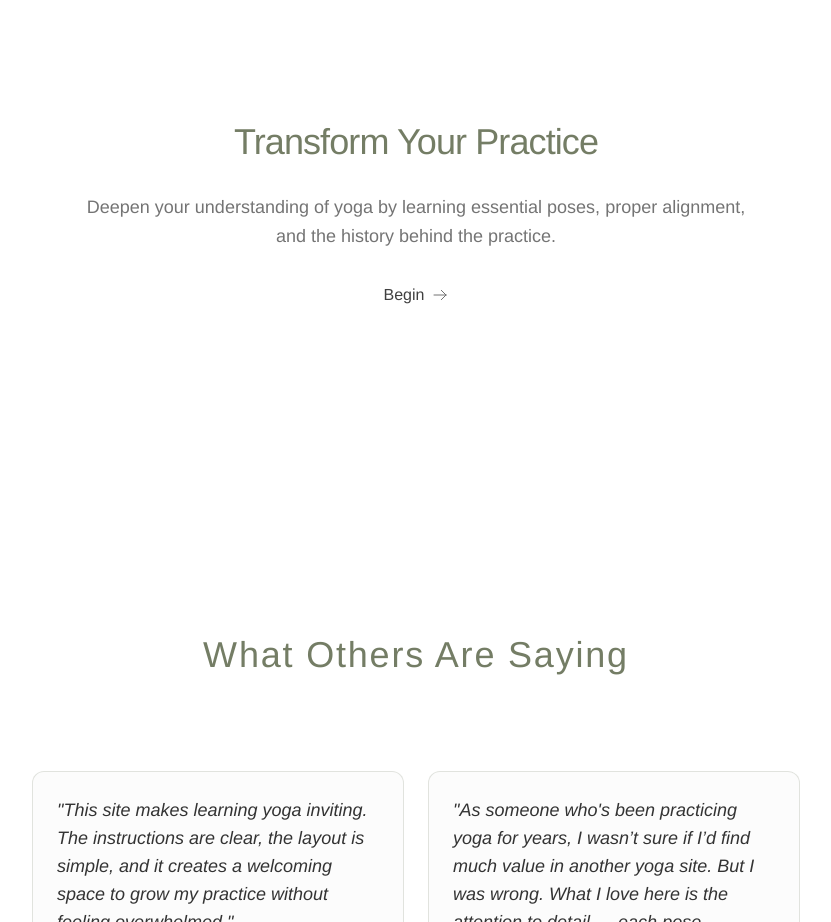
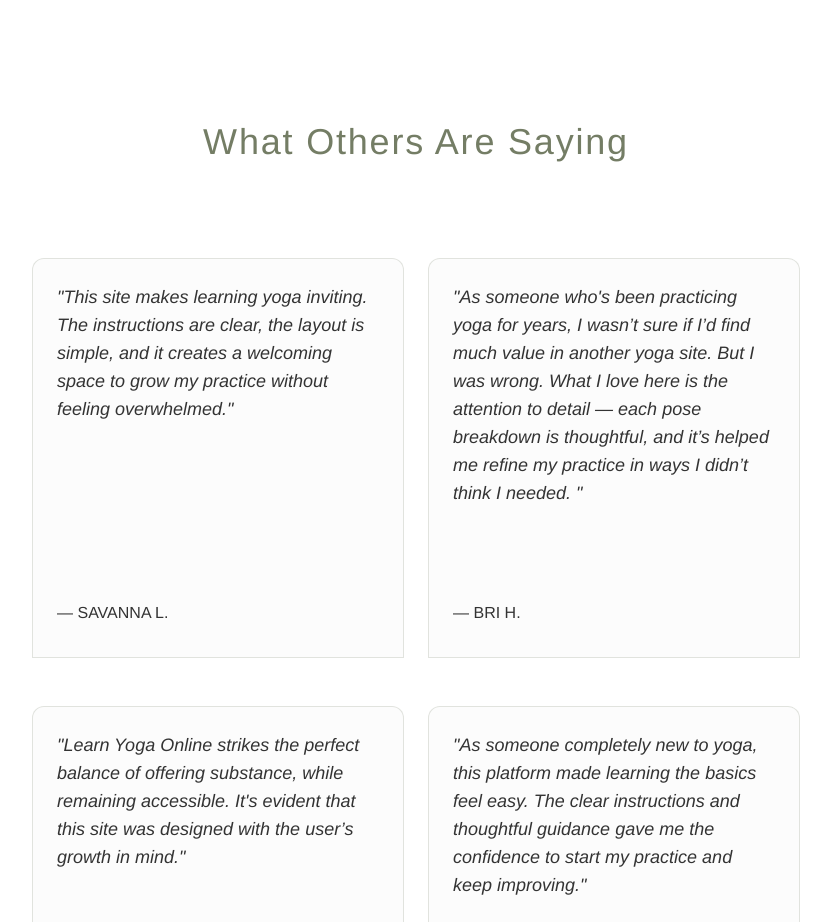
Before and after one commit to samanthacabrera/yoga-library, a React (Vite) app: page / in a window 1280 px wide. Shown: the part 10900-11822 px from the top of the page, without its empty margins (224-1055 px from the left). Built offline with nearby package versions, Linux system fonts and the light colour scheme.

Commit message:
remove CTA

```diff
--- a/src/components/Home.jsx
+++ b/src/components/Home.jsx
@@ -554,48 +554,6 @@ const Home = () => {
         </div>
       </motion.div>
 
-      {/* CTA */}
-      <motion.div
-        initial={{ opacity: 0, y: 20 }}
-        whileInView={{ opacity: 1, y: 0 }}
-        viewport={{ once: false, amount: 0.1 }}
-        transition={{ duration: 0.6, ease: "easeOut" }}
-        className="max-w-4xl mx-auto text-center space-y-6"
-      >
-        <div className="relative inline-block group">
-          <h2 className="text-4xl font-thin tracking-tight relative inline-block">
-            Transform Your Practice
-          </h2>
-        </div>
-
-        <div className="max-w-2xl mx-auto">
-          <p className="text-neutral-600 text-lg leading-relaxed opacity-80">
-            Deepen your understanding of yoga by learning essential poses, proper alignment, and the history behind the practice.
-          </p>
-        </div>
-
-        <div className="flex justify-center items-center space-x-4">
-          <Link
-            to="/poses"
-            className="group inline-flex items-center relative"
-          >
-            <span className="text-neutral-700 transition-colors duration-300 group-hover:text-neutral-900 relative">
-              Begin
-              <span className="absolute bottom-0 left-0 w-full h-[1px] bg-neutral-400 origin-left transform transition-transform duration-500 group-hover:scale-x-100 scale-x-0" />
-            </span>
-            <svg
-              className="ml-2 w-4 h-4 text-neutral-500 transition-all duration-300 group-hover:translate-x-1 group-hover:text-neutral-900"
-              fill="none"
-              stroke="currentColor"
-              viewBox="0 0 24 24"
-              xmlns="http://www.w3.org/2000/svg"
-            >
-              <path strokeLinecap="round" strokeLinejoin="round" strokeWidth="1.5" d="M14 5l7 7m0 0l-7 7m7-7H3"></path>
-            </svg>
-          </Link>
-        </div>
-      </motion.div>
-
         {/* Testimonials */}
         <motion.div
             initial={{ opacity: 0, y: 50 }} whileInView={{ opacity: 1, y: 0 }} viewport={{ once: false, amount: 0.2 }} transition={{ duration: 1 }}
```
